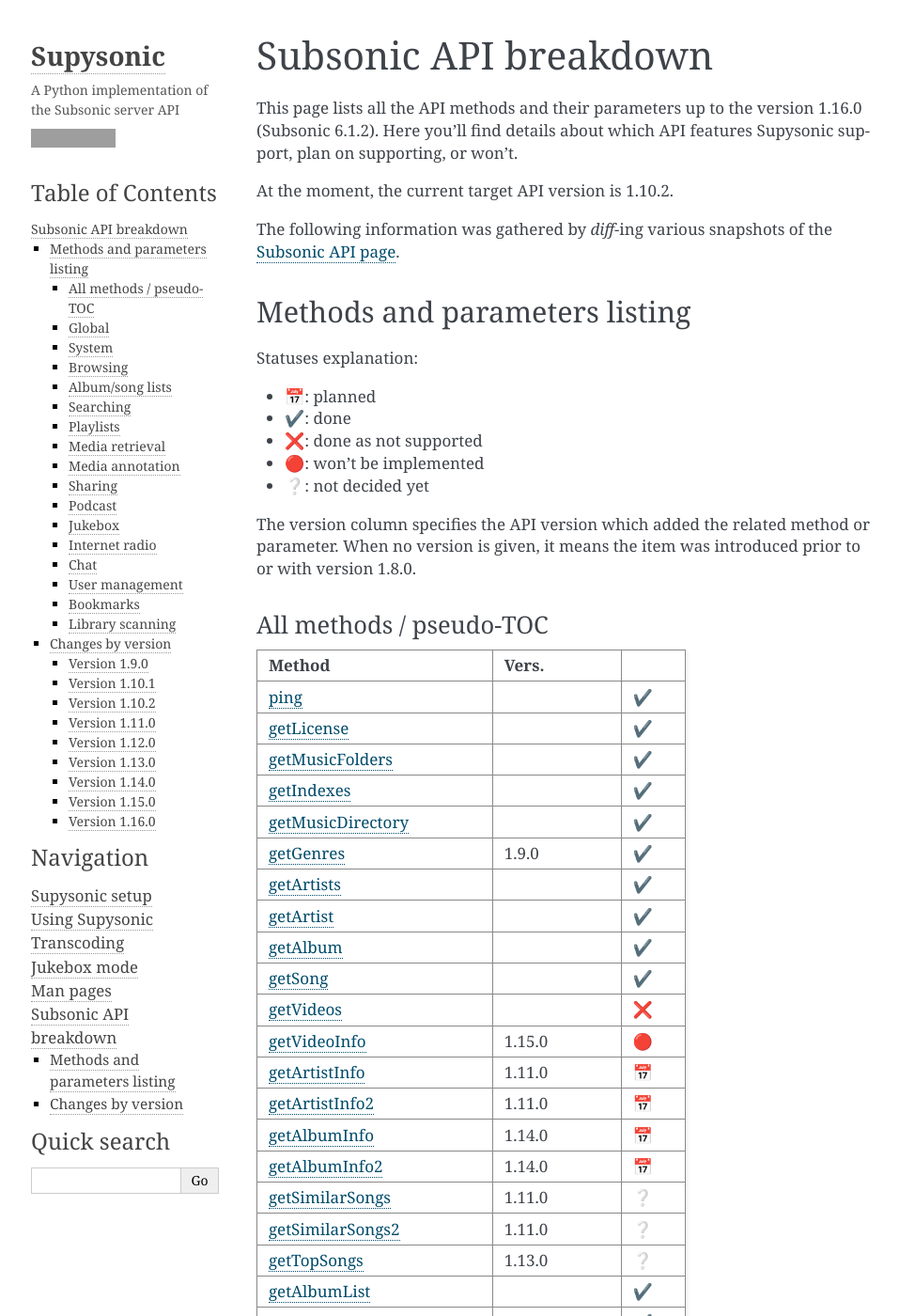
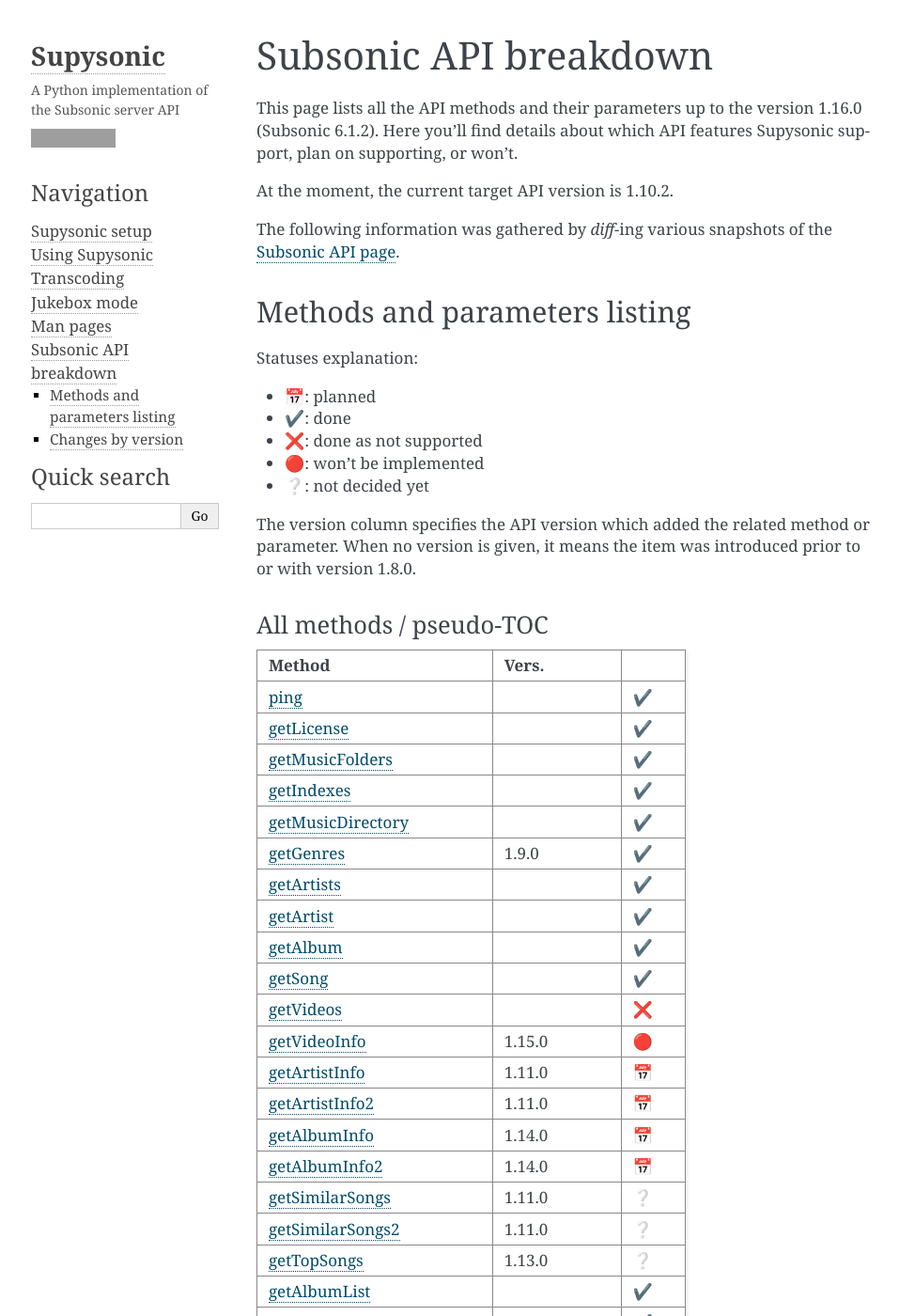
Before and after one commit to spl0k/supysonic, a Sphinx documentation site: the page built from docs/api.rst, in a window 1280 px wide and 1400 px high. Shown: the whole window at 94% size, without its empty margins (147-1104 px from the left). Built offline with Sphinx 7.4.7, drawn with Linux system fonts in a browser that asks for light colours; part of the change alters nothing that is shown; grey boxes are pictures that could not be loaded.

Commit message:
Docs: fix redundant navigation in sidebar

```diff
--- a/docs/conf.py
+++ b/docs/conf.py
@@ -32,16 +32,22 @@ html_theme_options = {
 }
 html_static_path = ["_static"]
 
-# Default alabaseter sidebars + localtoc
 html_sidebars = {
-    "**": [
+    "*": [
+        "about.html",
+        "navigation.html",
+        "relations.html",
+        "searchbox.html",
+        "donate.html",
+    ],
+    "setup/**": [
         "about.html",
         "localtoc.html",
         "navigation.html",
         "relations.html",
         "searchbox.html",
         "donate.html",
-    ]
+    ],
 }
 
 html_domain_indices = False
```
